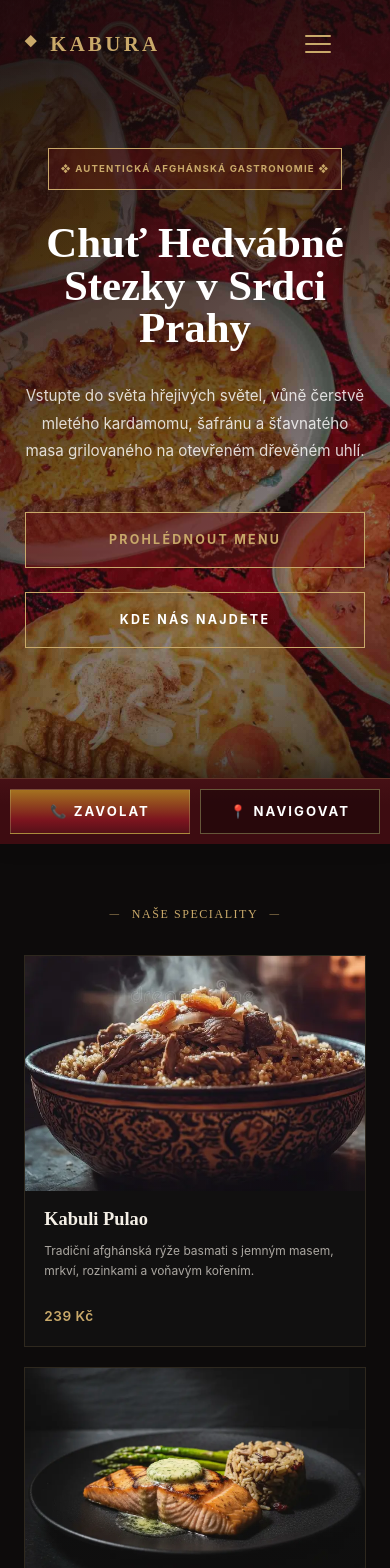
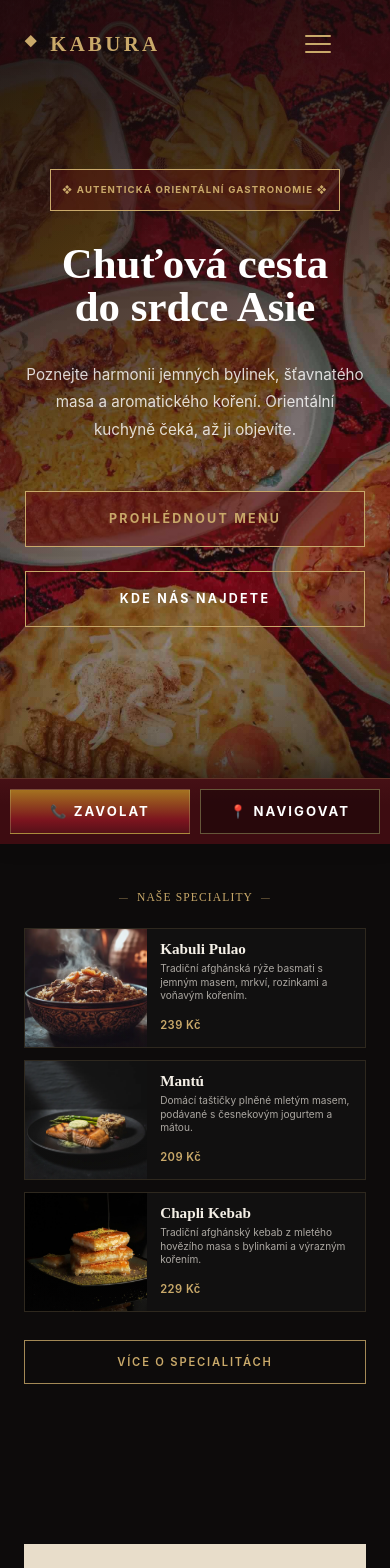
Before and after one commit to Moravec291678/af-restaurant, a React (Vite) app: page / in a window 390 px wide. Shown: the top 1568 px of the page. Built offline with nearby package versions, Linux system fonts and the light colour scheme.

Commit message:
Refine mobile specialties cards

```diff
--- a/src/components/sections/AboutPreview/AboutPreview.jsx
+++ b/src/components/sections/AboutPreview/AboutPreview.jsx
@@ -16,15 +16,15 @@ function AboutPreview() {
             </div>
 
             <h2 className="about-preview__title">
-              Příběh restaurace
+              Dvě suroviny
               <br />
-              Kabura
+              Jedna tradice
             </h2>
 
             <p className="about-preview__description">
-              Kabura je místem, kde se setkává tradice s pohostinností. Naši
-              kuchaři přinášejí autentické afghánské recepty připravované s
-              láskou z čerstvých surovin.
+              Naan o Namak - "chleb a sůl" <br />
+              je tradiční afghánská fráze, kterou hostitel vítá hosta u svého
+              stolu. Není to jen jídlo, je to slib pohostinnosti.
             </p>
 
             <Link to="/o-nas" className="about-preview__button">
--- a/src/components/sections/Hero/Hero.css
+++ b/src/components/sections/Hero/Hero.css
@@ -92,7 +92,7 @@
   margin-bottom: 2rem;
   color: #fff;
   font-family: var(--font-heading);
-  font-size: clamp(4.2rem, 4.3vw, 7.2rem);
+  font-size: clamp(6.2rem, 4.3vw, 7.2rem);
   font-weight: 700;
   line-height: 0.92;
   text-wrap: balance;
--- a/src/components/sections/Hero/Hero.jsx
+++ b/src/components/sections/Hero/Hero.jsx
@@ -22,20 +22,16 @@ function Hero() {
         <div className="container">
           <div className="hero__content">
             <div className="hero__badge">
-              ❖ AUTENTICKÁ AFGHÁNSKÁ GASTRONOMIE ❖
+              ❖ AUTENTICKÁ ORIENTÁLNÍ GASTRONOMIE ❖
             </div>
 
             <h1 id="hero-title" className="hero__title">
-              Chuť Hedvábné
-              <br />
-              Stezky v Srdci
-              <br />
-              Prahy
+              Chuťová cesta do srdce Asie
             </h1>
 
             <p className="hero__description">
-              Vstupte do světa hřejivých světel, vůně čerstvě mletého kardamomu,
-              šafránu a šťavnatého masa grilovaného na otevřeném dřevěném uhlí.
+              Poznejte harmonii jemných bylinek, šťavnatého masa a aromatického
+              koření. Orientální kuchyně čeká, až ji objevíte.
             </p>
 
             <div className="hero__buttons">
@@ -78,7 +74,7 @@ function Hero() {
                 <span className="hero__footer-label">Adresa:</span>
 
                 <a
-                  href="https://maps.google.com/?q=Vodičkova+12,+Praha+1"
+                  href="https://www.google.com/maps/place/Kv%C4%9Btnov%C3%A9ho+povst%C3%A1n%C3%AD+21%2F21,+103+00+Praha-Benice/@50.0137868,14.6020157,17z/data=!4m6!3m5!1s0x470b8c2e77c9630f:0x7f36b02fd66e5768!8m2!3d50.0137834!4d14.6045906!16s%2Fg%2F11cpqg2kww?entry=ttu&g_ep=EgoyMDI2MDgyMC4wIKXMDSoASAFQAw%3D%3D"
                   target="_blank"
                   rel="noopener noreferrer"
                   aria-label="Otevřít adresu restaurace Kabura na Google Maps"
--- a/src/components/sections/Specialties/Specialties.css
+++ b/src/components/sections/Specialties/Specialties.css
@@ -327,58 +327,67 @@
 
 @media (max-width: 768px) {
   .specialties {
-    padding: 4.5rem 0 5.5rem;
+    padding: 3.5rem 0 4rem;
   }
 
   .specialties__header {
-    margin-bottom: 2.2rem;
+    margin-bottom: 1.8rem;
   }
 
   .specialties__title {
     gap: 0.7rem;
-
     font-size: 0.85rem;
-
     letter-spacing: 0.13em;
   }
 
   .specialties__grid {
     grid-template-columns: 1fr;
-
-    gap: 1.25rem;
+    gap: 0.9rem;
   }
 
   .specialties__card {
     display: grid;
+    grid-template-columns: 36% 64%;
 
-    grid-template-columns: 42% 58%;
+    height: 135px;
+    min-height: 135px;
   }
 
   .specialties__image {
+    height: 100%;
+    min-height: 0;
     aspect-ratio: auto;
-
-    min-height: 180px;
-    height: 100%;
   }
 
   .specialties__content {
-    min-height: 180px;
-
-    padding: 1.15rem 1.2rem;
+    height: 100%;
+    min-height: 0;
+    padding: 0.85rem 1rem;
   }
 
   .specialties__name {
-    font-size: 1.15rem;
+    margin-bottom: 0.4rem;
+    font-size: 1.05rem;
   }
 
   .specialties__description {
     max-width: 100%;
+    font-size: 0.7rem;
+    line-height: 1.45;
 
-    font-size: 0.75rem;
+    display: -webkit-box;
+    -webkit-box-orient: vertical;
+    -webkit-line-clamp: 3;
+    overflow: hidden;
+  }
+
+  .specialties__price {
+    padding-top: 0.4rem;
+    font-size: 0.78rem;
   }
 
   .specialties__action {
-    margin-top: 2.3rem;
+    margin-top: 1.8rem;
   }
 }
 
@@ -388,45 +397,70 @@
 
 @media (max-width: 480px) {
   .specialties {
-    padding: 4rem 0 5rem;
+    padding: 3rem 0 4rem;
+  }
+
+  .specialties__header {
+    margin-bottom: 1.5rem;
   }
 
   .specialties__title {
-    font-size: 0.75rem;
+    gap: 0.5rem;
+    font-size: 0.72rem;
+    letter-spacing: 0.1em;
   }
 
   .specialties__title span {
-    font-size: 0.6rem;
+    font-size: 0.55rem;
+  }
+
+  .specialties__grid {
+    gap: 0.75rem;
   }
 
   .specialties__card {
-    grid-template-columns: 1fr;
+    grid-template-columns: 36% 64%;
+
+    height: 120px;
+    min-height: 120px;
   }
 
   .specialties__image {
-    aspect-ratio: 1.45 / 1;
-
+    height: 100%;
     min-height: 0;
+    aspect-ratio: auto;
   }
 
   .specialties__content {
-    min-height: 155px;
+    height: 100%;
+    min-height: 0;
+    padding: 0.7rem 0.8rem;
   }
 
   .specialties__name {
-    font-size: 1.15rem;
+    margin-bottom: 0.3rem;
+    font-size: 0.95rem;
   }
 
   .specialties__description {
-    font-size: 0.75rem;
+    font-size: 0.63rem;
+    line-height: 1.35;
 
-    line-height: 1.6;
+    display: -webkit-box;
+    -webkit-box-orient: vertical;
+    -webkit-line-clamp: 3;
+    overflow: hidden;
+  }
+
+  .specialties__price {
+    padding-top: 0.3rem;
+    font-size: 0.7rem;
   }
 
   .specialties__button {
     width: 100%;
-
     min-width: 0;
+    min-height: 44px;
   }
 }
 
```
